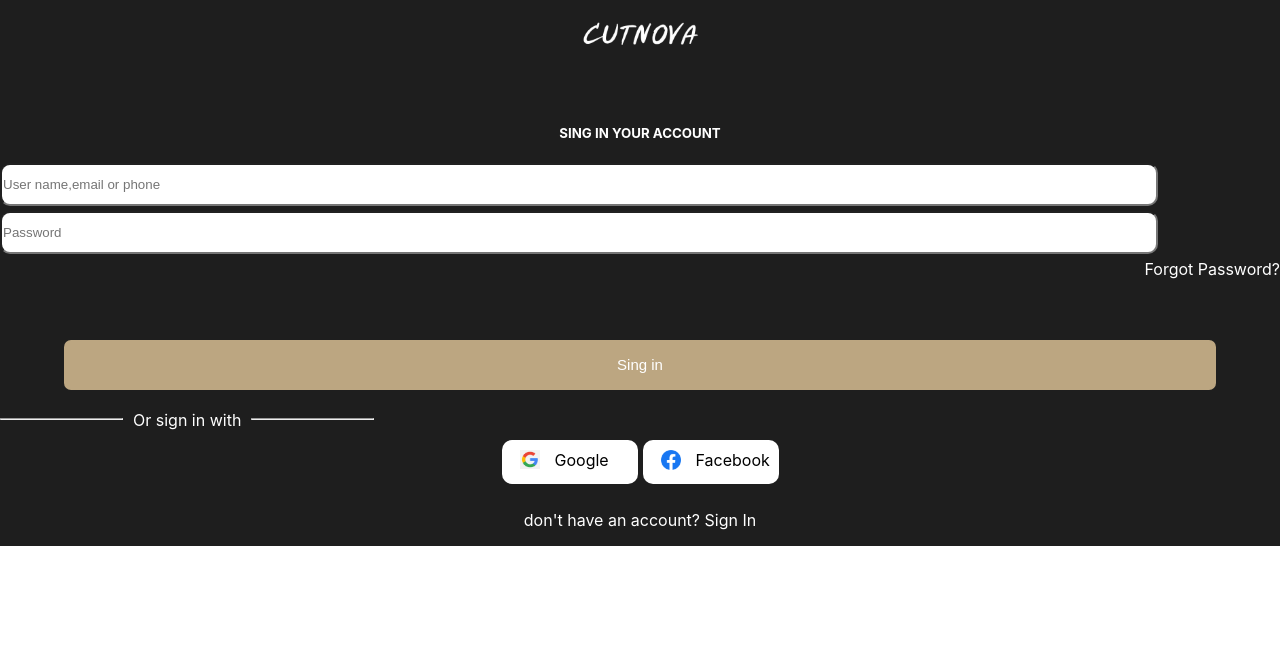
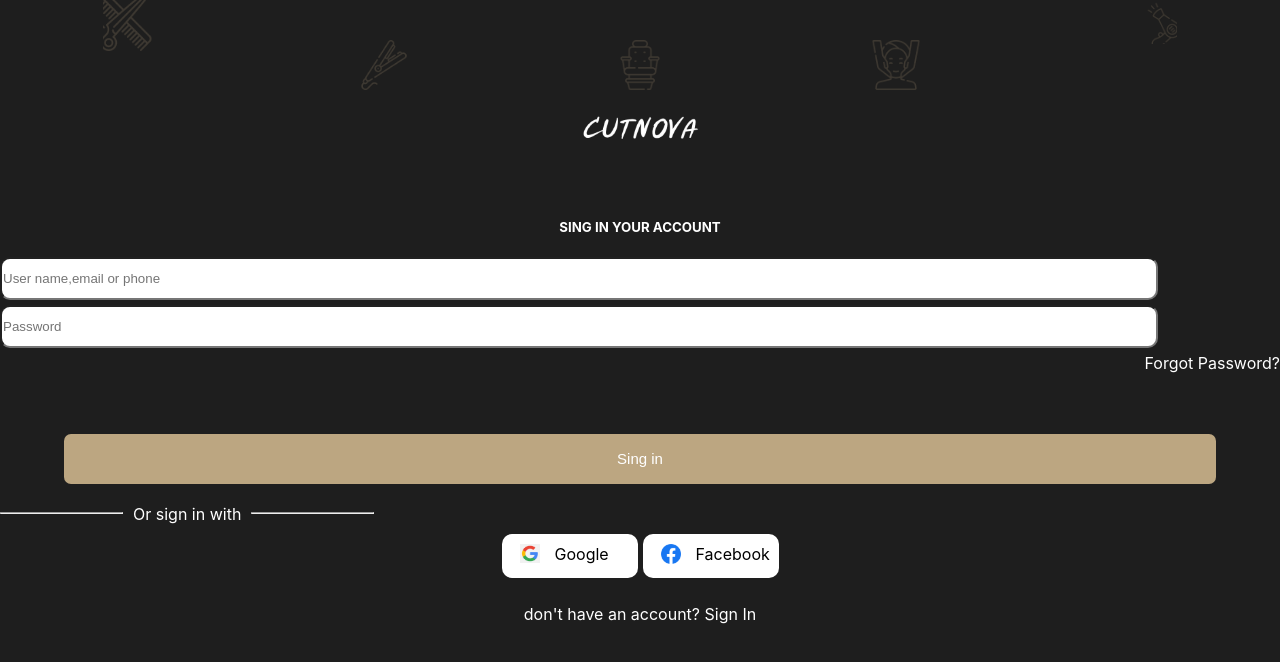
Before and after one commit to MA01ha05k09/Cutnova, a React (Create React App) app: page /login in a window 1280 px wide. Shown: the top 662 px of the page. Built offline with nearby package versions, Linux system fonts and the light colour scheme.

Commit message:
lodin page

```diff
--- a/src/loging/login.js
+++ b/src/loging/login.js
@@ -9,7 +9,7 @@
     return (
         <div className='login-page'>
             <div>
-                {/* <HeaderImages /> */}
+                <HeaderImages />
             </div>
             <div>
                 <div className='login-main-div' >
--- a/src/style/login.css
+++ b/src/style/login.css
@@ -19,7 +19,7 @@
 }
 .login-page {
   background-color: rgba(30, 30, 30, 255);
-  width: 100%;
+  height: 100vh;
 }
 /* .login-signed-div{
     color:white;
```
